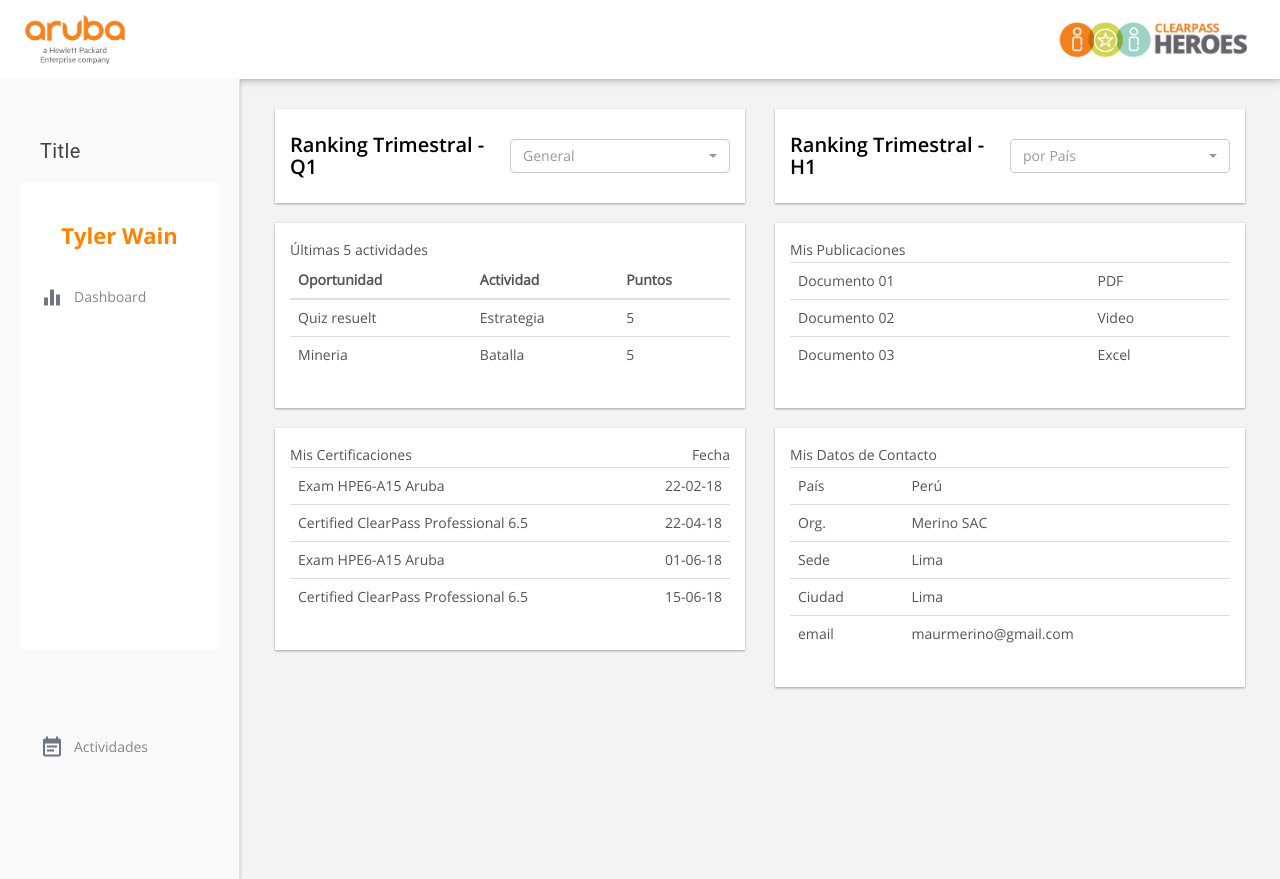
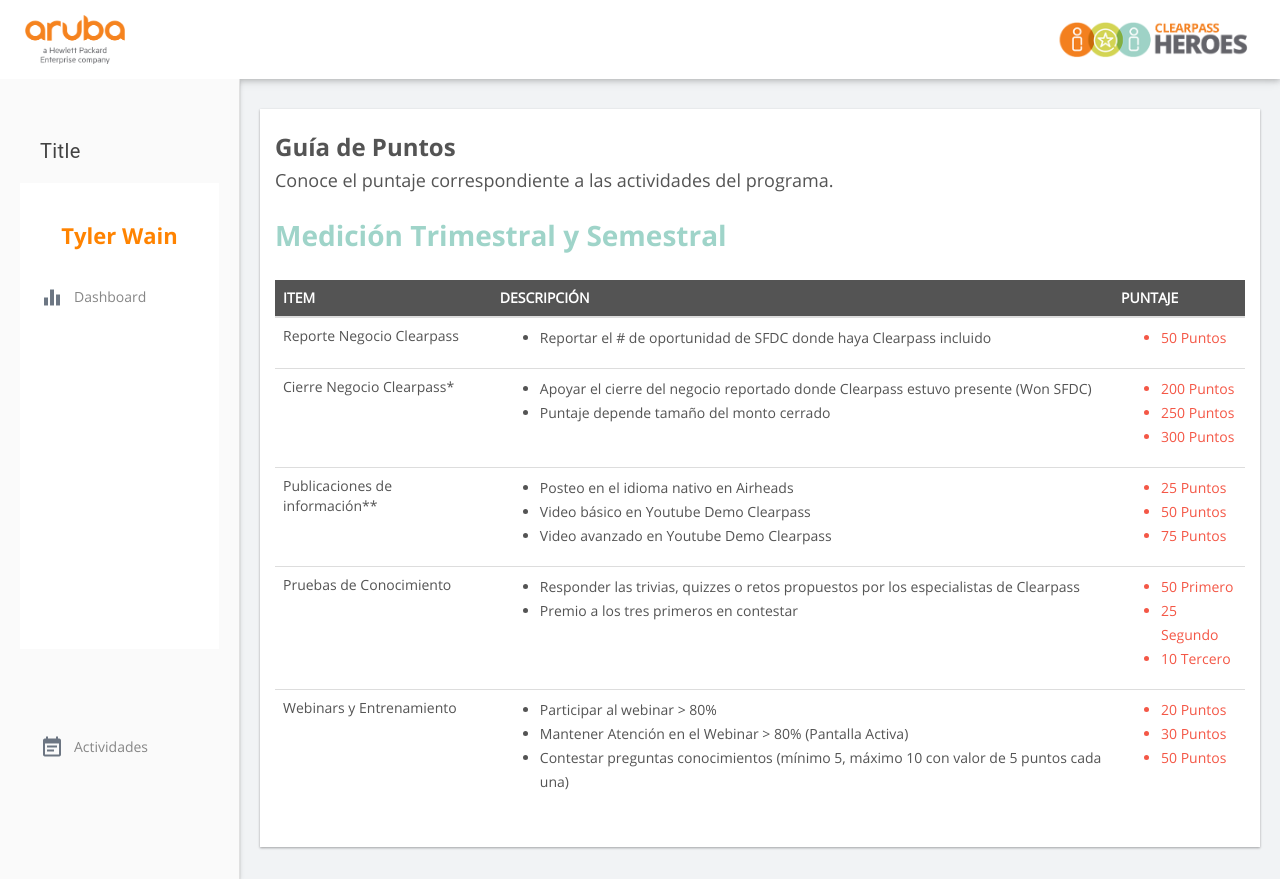
Before and after one commit to joseminaya15/Heroes2.0, a CodeIgniter app: page /database/index.php/puntos/index in a window 1280 px wide. Run offline with CodeIgniter, Linux system fonts and the light colour scheme; some libraries are stand-ins or nearby versions; some web fonts are replaced.

Commit message:
avance de puntos

```diff
--- a/application/views/v_puntos.php
+++ b/application/views/v_puntos.php
@@ -56,189 +56,107 @@
             <main class="mdl-layout__content">
                 <section class="js-section">
                     <div class="js-container">
-                        <div class="row">
-                            <div class="col-xs-12">
-                                <div class="col-sm-6">
                         <div class="js-card">
-                                        <div class="js-card__title js-flex">
-                                            <div class="js-flex__left">
-                                                <h2>Ranking Trimestral - Q1</h2>
+                            <div class="js-title">
+                                <h2>Gu&iacute;a de Puntos</h2>
+                                <p>Conoce el puntaje correspondiente a las actividades del programa.</p>
                             </div>
-                                            <div class="js-flex__right">
-                                                <div class="js-select">
-                                                    <select class="selectpicker" name="" id="" title="General">
-                                                        <option>General1</option>
-                                                        <option>General2</option>
-                                                        <option>General3</option>
-                                                    </select>
-                                                </div>
-                                            </div>
-                                        </div>
-                                        <div class="js-flex">
-                                            <div class="js-">
-
-                                            </div>
-                                        </div>
-                                    </div>
-                                </div>
-                                <div class="col-sm-6">
-                                    <div class="js-card">
-                                        <div class="js-card__title js-flex">
-                                            <div class="js-flex__left">
-                                                <h2>Ranking Trimestral - H1</h2>
-                                            </div>
-                                            <div class="js-flex__right">
-                                                <div class="js-select">
-                                                    <select class="selectpicker" name="" id="" title="por País">
-                                                        <option>País1</option>
-                                                        <option>País2</option>
-                                                        <option>País3</option>
-                                                    </select>
-                                                </div>
-                                            </div>
-                                        </div>
-                                        <div class="js-flex">
-                                            <div class="js-">
-
-                                            </div>
-                                        </div>
-                                    </div>
-                                </div>
-                            </div>
-                            <div class="col-xs-12">
-                                <div class="col-sm-6">
-                                    <div class="js-card">
-                                        <div class="js-card__title js-flex">
-                                            <div class="js-flex__left">
-                                                <p>&Uacute;ltimas 5 actividades</p>
-                                            </div>
+                            <div class="js-subtitle">
+                                <h2>Medici&oacute;n Trimestral y Semestral</h2>
                             </div>
                             <div class="table-responsive">
-                                            <table class="table">
+                                <table class="table table-hover">
                                     <thead>
                                         <tr>
-                                                        <th>Oportunidad</th>
-                                                        <th>Actividad</th>
-                                                        <th>Puntos</th>
+                                            <th class="js-bg-gris">ITEM</th>
+                                            <th class="js-bg-gris">DESCRIPCI&Oacute;N</th>
+                                            <th class="js-bg-gris">PUNTAJE</th>
                                         </tr>
                                     </thead>
                                     <tbody>
                                         <tr>
-                                                        <td>Quiz resuelt</td>
-                                                        <td>Estrategia</td>
-                                                        <td>5</td>
+                                            <td>Reporte Negocio Clearpass</td>
+                                            <td>
+                                                <ul>
+                                                    <li>Reportar el # de oportunidad de SFDC donde haya Clearpass incluido</li>
+                                                </ul>
+                                            </td>
+                                            <td>
+                                                <ul class="js-color-red">
+                                                    <li>50 Puntos</li>
+                                                </ul>
+                                            </td>
                                         </tr>
                                         <tr>
-                                                        <td>Mineria</td>
-                                                        <td>Batalla</td>
-                                                        <td>5</td>
+                                            <td>Cierre Negocio Clearpass*</td>
+                                            <td>
+                                                <ul>
+                                                    <li>Apoyar el cierre del negocio reportado donde Clearpass estuvo presente (Won SFDC)</li>
+                                                    <li>Puntaje depende tama&ntilde;o del monto cerrado</li>
+                                                </ul>
+                                            </td>
+                                            <td>
+                                                <ul class="js-color-red">
+                                                    <li>200 Puntos</li>
+                                                    <li>250 Puntos</li>
+                                                    <li>300 Puntos</li>
+                                                </ul>
+                                            </td>
+                                        </tr>
+                                        <tr>
+                                            <td>Publicaciones de informaci&oacute;n**</td>
+                                            <td>
+                                                <ul>
+                                                    <li>Posteo en el idioma nativo en Airheads</li>
+                                                    <li>Video b&aacute;sico en Youtube Demo Clearpass</li>
+                                                    <li>Video avanzado en Youtube Demo Clearpass</li>
+                                                </ul>
+                                            </td>
+                                            <td>
+                                                <ul class="js-color-red">
+                                                    <li>25 Puntos</li>
+                                                    <li>50 Puntos</li>
+                                                    <li>75 Puntos</li>
+                                                </ul>
+                                            </td>
+                                        </tr>
+                                        <tr>
+                                            <td>Pruebas de Conocimiento</td>
+                                            <td>
+                                                <ul>
+                                                    <li>Responder las trivias, quizzes o retos propuestos por los especialistas de Clearpass</li>
+                                                    <li>Premio a los tres primeros en contestar</li>
+                                                </ul>
+                                            </td>
+                                            <td>
+                                                <ul class="js-color-red">
+                                                    <li>50 Primero</li>
+                                                    <li>25 Segundo</li>
+                                                    <li>10 Tercero</li>
+                                                </ul>
+                                            </td>
+                                        </tr>
+                                        <tr>
+                                            <td>Webinars y Entrenamiento</td>
+                                            <td>
+                                                <ul>
+                                                    <li>Participar al webinar > 80%</li>
+                                                    <li>Mantener Atenci&oacute;n en el Webinar > 80% (Pantalla Activa)</li>
+                                                    <li>Contestar preguntas conocimientos (m&iacute;nimo 5, m&aacute;ximo 10 con valor de 5 puntos cada una)</li>
+                                                </ul>
+                                            </td>
+                                            <td>
+                                                <ul class="js-color-red">
+                                                    <li>20 Puntos</li>
+                                                    <li>30 Puntos</li>
+                                                    <li>50 Puntos</li>
+                                                </ul>
+                                            </td>
                                         </tr>
                                     </tbody>
                                 </table>
                             </div>
-                                    </div>
-                                </div>
-                                <div class="col-sm-6">
-                                    <div class="js-card">
-                                        <div class="js-card__title js-flex">
-                                            <div class="js-flex__left">
-                                                <p>Mis Publicaciones</p>
-                                            </div>
-                                            <div class="js-flex__right">
-
-                                            </div>
-                                        </div>
-                                        <div class="table-responsive">
-                                            <table class="table">
-                                                <tbody>
-                                                    <tr>
-                                                        <td>Documento 01</td>
-                                                        <td>PDF</td>
-                                                    </tr>
-                                                    <tr>
-                                                        <td>Documento 02</td>
-                                                        <td>Video</td>
-                                                    </tr>
-                                                    <tr>
-                                                        <td>Documento 03</td>
-                                                        <td>Excel</td>
-                                                    </tr>
-                                                </tbody>
-                                            </table>
-                                        </div>
-                                    </div>
-                                </div>
-                            </div>
-                            <div class="col-xs-12">
-                                <div class="col-sm-6">
-                                    <div class="js-card">
-                                        <div class="js-card__title js-flex">
-                                            <div class="js-flex__left">
-                                                <p>Mis Certificaciones</p>
-                                            </div>
-                                            <div class="js-flex__right">
-                                                <p>Fecha</p>
-                                            </div>
-                                        </div>
-                                        <table class="table">
-                                            <tbody>
-                                                <tr>
-                                                    <td>Exam HPE6-A15 Aruba</td>
-                                                    <td class="text-right">22-02-18</td>
-                                                </tr>
-                                                <tr>
-                                                    <td>Certified ClearPass Professional 6.5</td>
-                                                    <td class="text-right">22-04-18</td>
-                                                </tr>
-                                                <tr>
-                                                    <td>Exam HPE6-A15 Aruba</td>
-                                                    <td class="text-right">01-06-18</td>
-                                                </tr>
-                                                <tr>
-                                                    <td>Certified ClearPass Professional 6.5</td>
-                                                    <td class="text-right">15-06-18</td>
-                                                </tr>
-                                            </tbody>
-                                        </table>
-                                    </div>
-                                </div>
-                                <div class="col-sm-6">
-                                    <div class="js-card">
-                                        <div class="js-card__title js-flex">
-                                            <div class="js-flex__left">
-                                                <p>Mis Datos de Contacto</p>
-                                            </div>
-                                            <div class="js-flex__right">
-
-                                            </div>
-                                        </div>
-                                        <table class="table">
-                                            <tbody>
-                                                <tr>
-                                                    <td>País</td>
-                                                    <td>Perú</td>
-                                                </tr>
-                                                <tr>
-                                                    <td>Org.</td>
-                                                    <td>Merino SAC</td>
-                                                </tr>
-                                                <tr>
-                                                    <td>Sede</td>
-                                                    <td>Lima</td>
-                                                </tr>
-                                                <tr>
-                                                    <td>Ciudad</td>
-                                                    <td>Lima</td>
-                                                </tr>
-                                                <tr>
-                                                    <td>email</td>
-                                                    <td>maurmerino@gmail.com</td>
-                                                </tr>
-                                            </tbody>
-                                        </table>
-                                    </div>
-                                </div>
-                            </div>
+                            <p></p>
                         </div>
                     </div>
                 </div>
--- a/public/css/style.styl
+++ b/public/css/style.styl
@@ -3,6 +3,7 @@
 $medium  = 'OpenSansMedium'
 $bold    = 'OpenSansBold'
 $color   = #FF8300
+$default = #9FD4C9
 flexCenter()
 	display flex
 	display -webkit-flex
@@ -105,6 +106,11 @@
 		text-align right
 		img
 			max-width 200px
+.js-bg-gris
+	background-color #545454
+	color #FFFFFF
+.js-color-red
+	color #F45746
 .js-flex
 	flexCenter()
 	justify-content center
@@ -133,6 +139,23 @@
 	width 100%
 	max-width 1150px
 	margin auto
+.js-title
+	h2
+		font-size 24px
+		line-height 26px
+		margin 10px 0
+		font-family $bold
+	p
+		font-size 18px
+		line-height 20px
+.js-subtitle
+	margin 30px 0
+	h2
+		font-size 28px
+		line-height 30px
+		margin 10px 0
+		font-family $bold
+		color $default
 .js-login
 	text-align center
 	max-width 400px
```
Also changed, not shown: public/css/style.css. Lines whose indentation alone changed are shown as unchanged.
